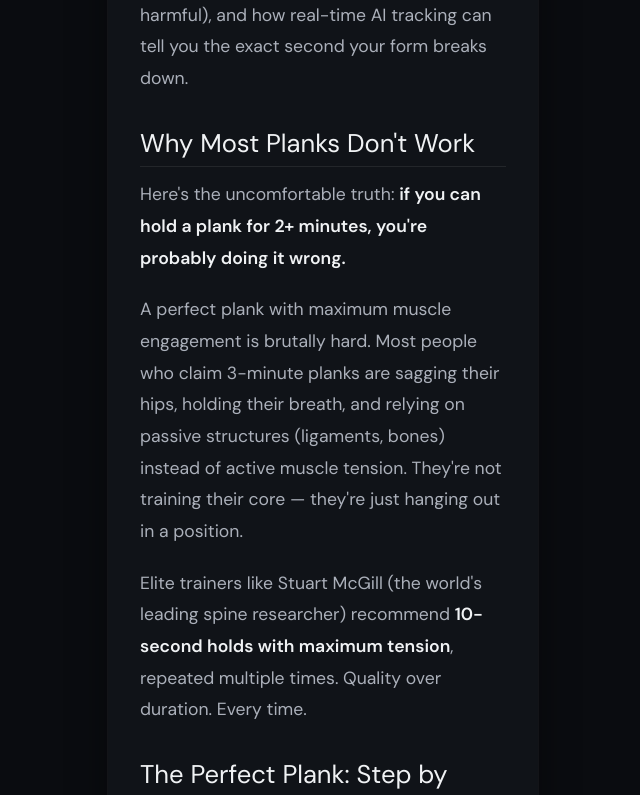
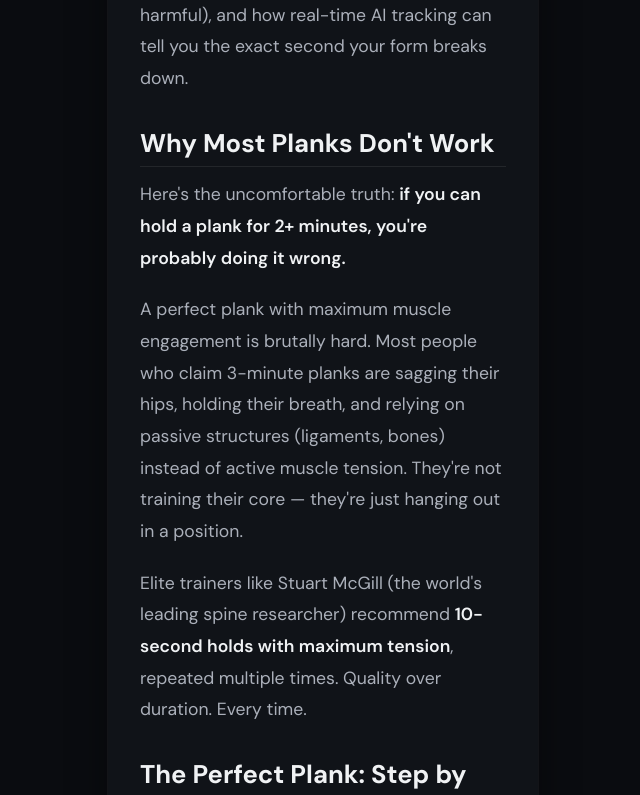
Before and after one commit to kanhaiyaagarwal/badminton-analyser, a Vue app in the folder frontend/: page /blog/plank-form-guide in a window 1280 px wide. Shown: the part 1060-1855 px from the top of the page, without its empty margins (317-957 px from the left). Built offline with nearby package versions, Linux system fonts and the light colour scheme.

Commit message:
style(design): FINDING-001b — add font-weight 600-700 to blog card titles and post headings

```diff
--- a/frontend/src/views/BlogPostView.vue
+++ b/frontend/src/views/BlogPostView.vue
@@ -282,6 +282,7 @@ watch(() => route.params.slug, (slug) => {
 .post-content :deep(h2),
 .post-content :deep(h3) {
   color: var(--text-primary);
+  font-weight: 700;
   margin-top: 2rem;
   margin-bottom: 0.75rem;
   line-height: 1.3;
--- a/frontend/src/views/BlogView.vue
+++ b/frontend/src/views/BlogView.vue
@@ -176,6 +176,7 @@ function onImgError(e) {
 
 .blog-card-title {
   font-size: 1.25rem;
+  font-weight: 600;
   color: var(--text-primary);
   margin: 0 0 0.5rem;
   line-height: 1.35;
```
